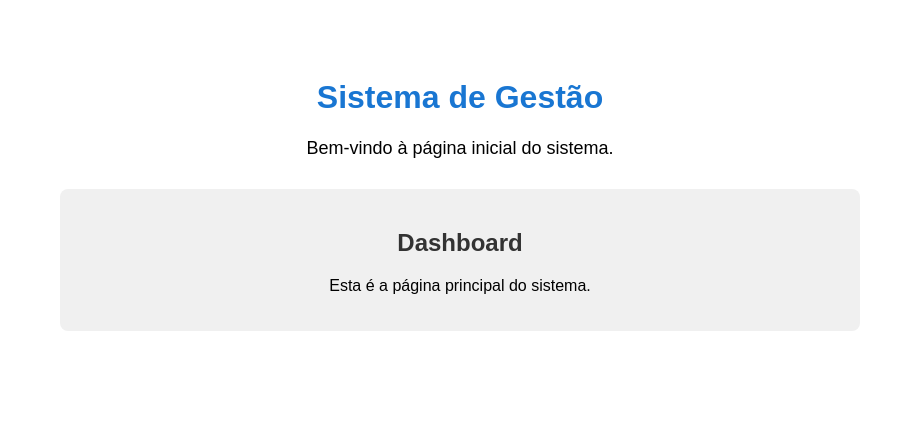
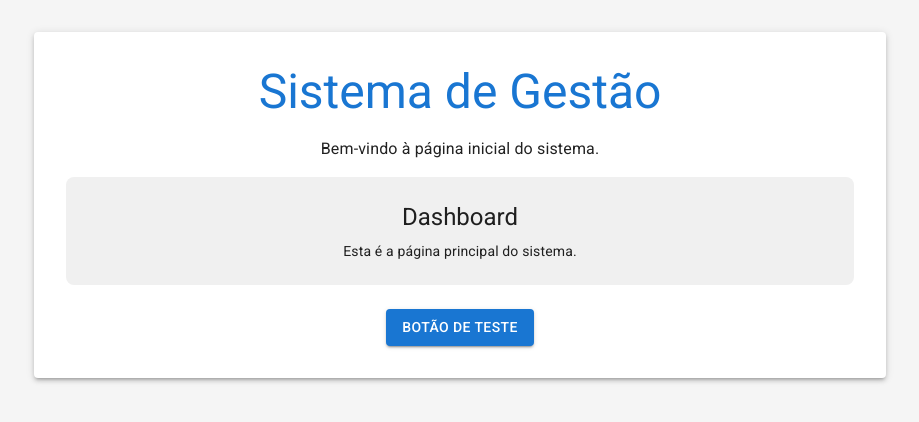
Before and after one commit to Altiplano6563/RH-frontend, a React (Create React App) app: page / in a window 1280 px wide. Shown: the top 422 px of the page, without its empty margins (180-1099 px from the left). Built offline with nearby package versions, Linux system fonts and the light colour scheme.

Commit message:
inclui materialApp

```diff
--- /dev/null
+++ b/src/MaterialApp.js
@@ -0,0 +1,92 @@
+import React from 'react';
+import { BrowserRouter as Router, Routes, Route } from 'react-router-dom';
+import { ThemeProvider, createTheme } from '@mui/material/styles';
+import CssBaseline from '@mui/material/CssBaseline';
+import Button from '@mui/material/Button';
+import Box from '@mui/material/Box';
+import Typography from '@mui/material/Typography';
+import Container from '@mui/material/Container';
+import Paper from '@mui/material/Paper';
+
+// Tema personalizado
+const theme = createTheme({
+  palette: {
+    primary: {
+      main: '#1976d2',
+    },
+    secondary: {
+      main: '#f50057',
+    },
+    background: {
+      default: '#f5f5f5',
+    },
+  },
+  typography: {
+    fontFamily: '"Roboto", "Helvetica", "Arial", sans-serif',
+  },
+});
+
+// Página inicial com Material UI
+const HomePage = () => {
+  return (
+    <Container maxWidth="md" sx={{ mt: 4 }}>
+      <Paper elevation={3} sx={{ p: 4, textAlign: 'center' }}>
+        <Typography variant="h3" component="h1" gutterBottom color="primary">
+          Sistema de Gestão
+        </Typography>
+        <Typography variant="body1" paragraph>
+          Bem-vindo à página inicial do sistema.
+        </Typography>
+        <Box sx={{ bgcolor: '#f0f0f0', p: 3, borderRadius: 2, mb: 3 }}>
+          <Typography variant="h5" component="h2" gutterBottom>
+            Dashboard
+          </Typography>
+          <Typography variant="body2">
+            Esta é a página principal do sistema.
+          </Typography>
+        </Box>
+        <Button variant="contained" color="primary">
+          Botão de Teste
+        </Button>
+      </Paper>
+    </Container>
+  );
+};
+
+// Página de login com Material UI
+const LoginPage = () => {
+  return (
+    <Container maxWidth="sm" sx={{ mt: 4 }}>
+      <Paper elevation={3} sx={{ p: 4, textAlign: 'center' }}>
+        <Typography variant="h4" component="h1" gutterBottom color="primary">
+          Login
+        </Typography>
+        <Box sx={{ bgcolor: '#f0f0f0', p: 3, borderRadius: 2, mb: 3 }}>
+          <Typography variant="body1">
+            Página de login simplificada.
+          </Typography>
+        </Box>
+        <Button variant="contained" color="primary">
+          Entrar
+        </Button>
+      </Paper>
+    </Container>
+  );
+};
+
+// Aplicativo com Material UI
+const MaterialApp = () => {
+  return (
+    <ThemeProvider theme={theme}>
+      <CssBaseline />
+      <Router>
+        <Routes>
+          <Route path="/login" element={<LoginPage />} />
+          <Route path="/" element={<HomePage />} />
+        </Routes>
+      </Router>
+    </ThemeProvider>
+  );
+};
+
+export default MaterialApp;
--- a/src/index.js
+++ b/src/index.js
@@ -1,10 +1,10 @@
 import React from 'react';
 import ReactDOM from 'react-dom';
-import SimpleApp from './SimpleApp';
+import MaterialApp from './MaterialApp';
 
 ReactDOM.render(
   <React.StrictMode>
-    <SimpleApp />
+    <MaterialApp />
   </React.StrictMode>,
   document.getElementById('root')
 );
```
